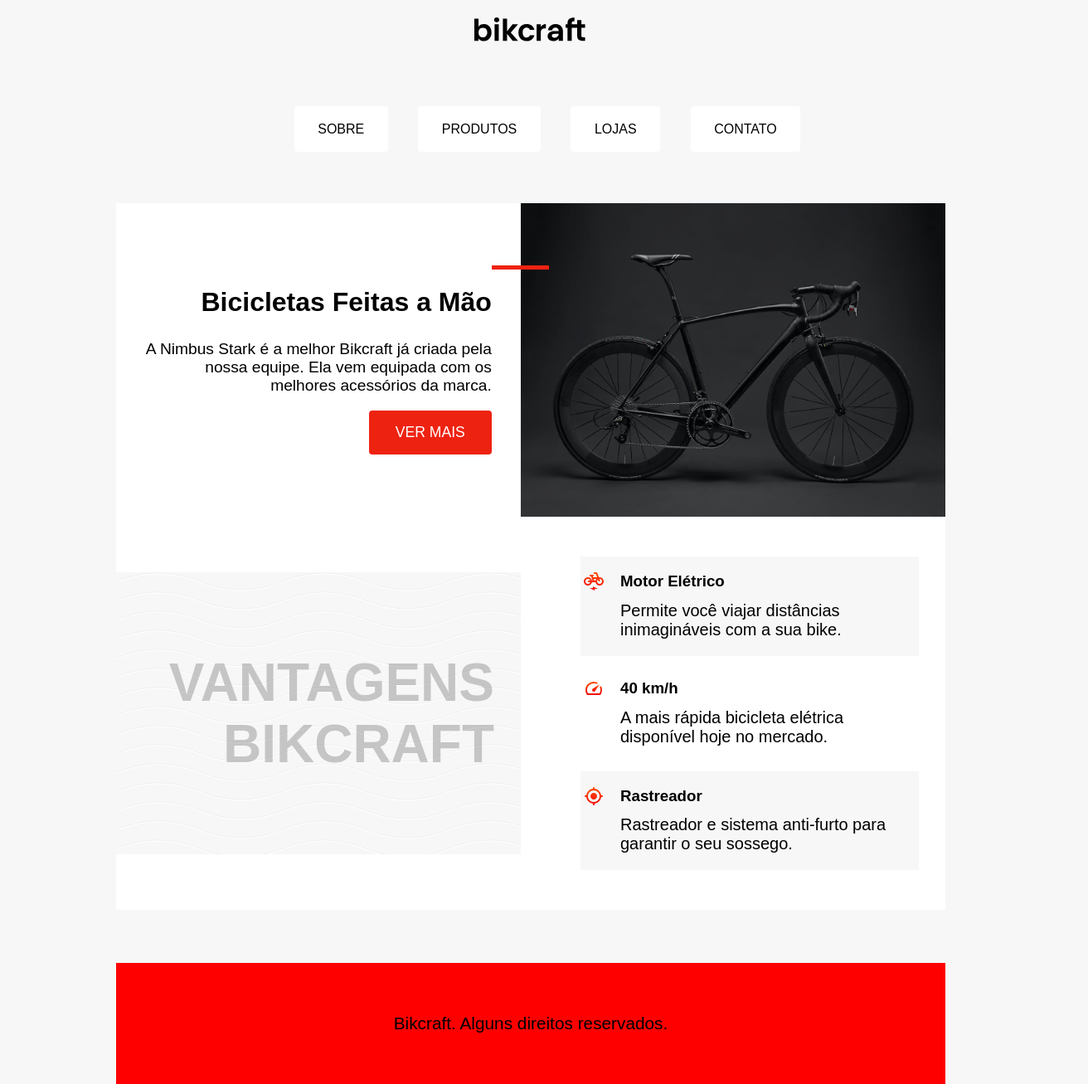
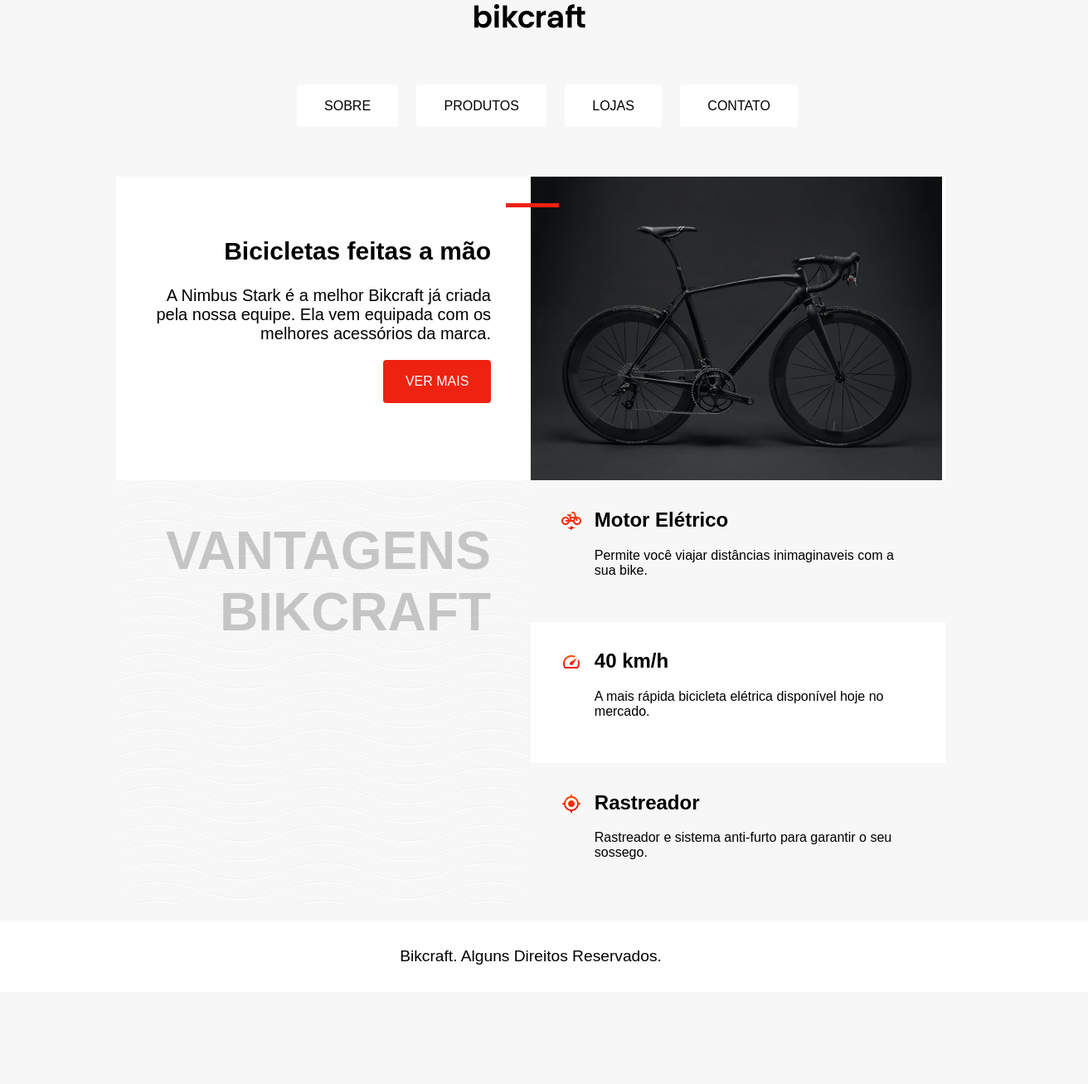
Before and after one commit to hbandeira/Bikcraft-Project, a plain HTML site: page main/index.html in a window 1280 px wide. Shown: the part 29-1336 px from the top of the page at 83% size, 1312 px wide, since content can reach past the window. After the commit the page ends 1225 px from the top, so only its background shows below. Drawn offline with Linux system fonts and the light colour scheme.

Commit message:
Add-general-updated-code

```diff
--- /dev/null
+++ b/main/css/colors.css
@@ -0,0 +1,7 @@
+body {
+    --main-bg-color: #f7f7f7;
+    --main-items-color: #fff;
+    --link-items-color: #000;
+    --red-color: #ee2211;
+    --advantages-color: rgba(0, 0, 0, 0.2);
+}
--- /dev/null
+++ b/main/css/navigation.css
@@ -0,0 +1,26 @@
+.header_logo {
+    margin-top: 2rem;
+    margin-bottom: 3rem;
+}
+
+.navigation__list {
+    display: flex;
+    align-items: center;
+    gap: 1.4rem;
+    list-style: none;
+    justify-content: center;
+    text-transform: uppercase;
+}
+
+.navigation__list-item a {
+    text-decoration: none;
+    color: var(--link-items-color);
+    background-color: var(--main-items-color);
+    padding: 1rem 2rem;
+    border-radius: 4px;
+    border: 1px solid transparent;
+}
+
+.navigation__list-item a:hover {
+    border: 1px solid var(--red-color)
+}
--- /dev/null
+++ b/main/css/reset.css
@@ -0,0 +1,13 @@
+body {
+    margin: 0;
+    padding: 0;
+    border: 0;
+    font: inherit;
+    text-decoration: none;
+    display: grid;
+    align-items: center;
+    gap: 1.25rem;
+    background-color: var(--main-bg-color);
+    justify-items: center;
+    font-family: Arial;
+}
--- /dev/null
+++ b/main/css/section.css
@@ -0,0 +1,106 @@
+section {
+    display: grid;
+    grid-template-columns: 1fr 1fr;
+    margin-top: 2.5rem;
+    max-width: 62.5rem;
+    background-color: var(--main-items-color);
+}
+
+
+.section_1 {
+    text-align: right;
+    padding: 3rem;
+    position: relative;
+}
+
+.section_1>h2 {
+    font-size: 30px;
+}
+
+.section_1>p {
+    font-size: 20px;
+}
+
+
+.section_1::before {
+    content: '';
+    display: block;
+    width: 4rem;
+    height: 0.3rem;
+    background-color: var(--red-color);
+    position: absolute;
+    margin-left: 26.4rem;
+    margin-top: -1rem;
+}
+
+/*button styling*/
+
+.section_1>button {
+    text-transform: uppercase;
+    padding: 1rem 1.6rem;
+    background-color: var(--red-color);
+    color: var(--main-items-color);
+    border: 1px solid transparent;
+    cursor: pointer;
+    border-radius: 4px;
+    font-size: 1rem;
+}
+
+/* styling bike picture */
+
+.section_2 {
+    width: 31rem;
+}
+
+/* styling 3rd cell from grid */
+
+.section_3 {
+    font-size: 4rem;
+    text-transform: uppercase;
+    text-align: right;
+    padding: 3rem;
+    background-color: var(--main-bg-color);
+    margin: 0px;
+    color: var(--advantages-color);
+    background-image: url(/main/images/onda.svg);
+}
+
+/* styling 4th cell from grid */
+
+.section_4 {
+    background-color: var(--main-items-color);
+    /* padding: 2rem; */
+}
+
+.section_4-list {
+    display: grid;
+    grid-template-columns: auto 1fr;
+    gap: 1rem;
+    padding: 2.3rem;
+}
+
+.section_4-list p {
+    grid-column: 2;
+    margin-top: -1rem;
+}
+
+.section_4-list h2 {
+    grid-column: 2;
+    margin-top: -0.2rem;
+}
+
+
+
+.section_4-list:nth-child(odd) {
+    background-color: var(--main-bg-color);
+}
+
+/* styling the footer */
+
+footer {
+    text-align: center;
+    background-color: var(--main-items-color);
+    width: 100%;
+    padding: 2rem;
+    font-size: larger;
+}
--- /dev/null
+++ b/main/css/style.css
@@ -0,0 +1,4 @@
+@import "navigation.css";
+@import "reset.css";
+@import "colors.css";
+@import "section.css";
--- a/main/index.html
+++ b/main/index.html
@@ -5,73 +5,62 @@
   <meta http-equiv="X-UA-Compatible" content="IE=edge">
   <meta name="viewport" content="width=device-width, initial-scale=1.0">
   <title>Bikcraft</title>
-  <link rel="stylesheet" href="./style.css">
+  <link rel="stylesheet" href="/main/css/style.css">
 </head>
 <body>
 
-  <header>
-    <img src="/images/bikcraft.svg" alt="Bikcraft logo">
-  </header>
+    <img class="header_logo" src="/main/images/bikcraft.svg" alt="bikcraft-logo">
 
-  <nav>
-    <ul class="ul-1">
-      <li>
-        <a href="/">Sobre</a>
-        <a href="/">Produtos</a>
-        <a href="/">Lojas</a>
-        <a href="/">Contato</a>
-      </li>
+    <nav class="navigation">
+      <ul class="navigation__list">
+        <li class="navigation__list-item"><a href="#">sobre</a></li>
+        <li class="navigation__list-item"><a href="#">produtos</a></li>
+        <li class="navigation__list-item"><a href="#">lojas</a></li>
+        <li class="navigation__list-item"><a href="#">contato</a></li>
       </ul>
     </nav>
 
+
+
   <section>
 
-      <div class="bloco-1">
-        <span></span>
-        <h1>Bicicletas Feitas a Mão</h1>
-        <p class="p-1">A Nimbus Stark é a melhor Bikcraft já criada pela nossa equipe. Ela vem equipada com os melhores acessórios da marca.</p>
-        <button>Ver mais</button>
+    <div class="section_1">
+      <h2>Bicicletas feitas a mão</h2>
+      <p>A Nimbus Stark é a melhor Bikcraft já criada pela nossa equipe. Ela vem equipada com os melhores acessórios da marca.</p>
+      <button>ver mais</button>
     </div>
 
-      <img class="bloco-2" src="/images/bicicleta.jpg" alt="bicicleta preta">
+    <img class="section_2" src="/main/images/bicicleta.jpg" alt="black-bike">
 
-      <div class="bloco-3"><p>VANTAGENS BIKCRAFT</p></div>
+    <h1 class="section_3">vantagens bikcraft</h1>
 
+    <div class="section_4">
 
-      <div class="bloco-4">
+      <div class="section_4-list">
+        <img src="/main/images/eletrica.svg" alt="mini-bike">
+        <h2>Motor Elétrico</h2>
+        <p>Permite você viajar distâncias inimaginaveis com a sua bike.</p>
+      </div>
 
-        <ul class="ul-2">
+      <div class="section_4-list">
+        <img src="/main/images/velocidade.svg" alt="mini-speedometer">
+        <h2>40 km/h</h2>
+        <p>A mais rápida bicicleta elétrica disponível hoje no mercado.</p>
+      </div>
 
-          <li class="li-1">
-            <img src="/images/eletrica.svg" alt="">
-            <h3>Motor Elétrico</h3>
-            <p>Permite você viajar distâncias inimagináveis com a sua bike.</p>
-          </li>
-
-          <li class="li-1">
-            <img src="/images/velocidade.svg" alt="">
-            <h3>40 km/h</h3>
-            <p>A mais rápida bicicleta elétrica disponível hoje no mercado.</p>
-          </li>
-
-          <li class="li-1">
-            <img src="/images/rastreador.svg" alt="">
-            <h3>Rastreador</h2>
-            <p>Rastreador e sistema anti-furto para <br> garantir o seu sossego.</p>
-          </li>
+      <div class="section_4-list">
+        <img src="/main/images/rastreador.svg" alt="mini-tracker">
+        <h2>Rastreador</h2>
+        <p>Rastreador e sistema anti-furto para garantir o seu sossego.</p>
+      </div>
 
     </div>
 
   </section>
 
-    <footer class="rodape">
-      <p>Bikcraft. Alguns direitos reservados.</p>
-    </footer>
+  <footer>Bikcraft. Alguns Direitos Reservados.</footer>
 
 </body>
 
 
-
-
-
 </html>
--- a/main/style.css
+++ /dev/null
@@ -1,152 +0,0 @@
-body {
-  margin: 0;
-  display: grid;
-  align-items: center;
-  gap: 1rem;
-  justify-content: center;
-  background: #f7f7f7;
-  font-family: Arial;
-}
-
-header {
-  display: flex;
-  justify-content: center;
-  margin-top: 2rem;
-  padding: 1rem;
-}
-
-nav {
-  display: flex;
-  justify-content: center;
-  margin-top: 3rem;
-}
-
-li {
-  list-style: none;
-}
-
-a {
-  text-decoration: none;
-  text-transform: uppercase;
-  color: #000;
-  margin: 1rem;
-  padding: 1rem 1.6rem;
-  background: #fff;
-  border-radius: 4px;
-  border: 3px solid transparent;
-}
-
-li a:hover {
-  border: 3px solid #ee2211;
-}
-
-section {
-  max-width: 62.5rem;
-  display: grid;
-  justify-content: center;
-  align-items: center;
-  grid-template-columns: repeat(2, 1fr);
-  margin-top: 3rem;
-  background: #fff;
-  max-width: 62.5rem;
-}
-
-.bloco-1 {
-  text-align: right;
-  padding: 2.2rem;
-  position: relative;
-}
-
-
-span {
-  width: 4rem;
-  height: 0.3rem;
-  color: #ee2211;
-  background: #ee2211;
-  display: inline-block;
-  position: absolute;
-  padding-left: 5px;
-}
-
-h1 {
-  font-size: 2rem;
-}
-
-.p-1 {
-  font-size: 1.2rem;
-  text-align: right;
-}
-
-button {
-  padding: 1rem 2rem;
-  text-transform: uppercase;
-  background: #ee2211;
-  color: #fff;
-  border-radius: 0.25rem;
-  border: none;
-  font-size: 1.1rem;
-  cursor: pointer;
-}
-
-button:hover {
-  background-color:#6e0808;
-  transition: 0.2s;
-}
-
-.bloco-2 {
-  width: 32rem;
-}
-
-.bloco-3 {
-  font-size: 4rem;
-  text-align: right;
-  padding: 2rem;
-  color:rgba(0, 0, 0, 0.2);
-  font-weight: bold;
-  background: #f7f7f7;
-  background-image: url(/images/onda.svg);
-}
-
-.bloco-4 {
-  background: #fff;
-  padding: 2rem;
-}
-
-.li-1 {
-  display: grid;
-  grid-template-columns: auto 1fr;
-  gap: 10px 20px;
-  margin-bottom: 10px;
-  border-left: 4px solid transparent;
-}
-
-.li-1 p {
-  grid-column: 2;
-}
-
-.li-1:hover {
-  border-left: 4px solid #ee2211;
-}
-
-.ul-2 img {
-  margin-top: 1.1rem;
-}
-
-.ul-2 p {
-  margin-top: -1rem;
-  font-size: 20px;
-}
-
-li:nth-child(odd){
-  background: #f7f7f7;
-}
-
-.rodape {
-  display: grid;
-  text-align: center;
-  background: red;
-  font-size: 1.3rem;
-  padding: 2.5rem;
-  margin-top: 3rem;
-  box-sizing: border-box;
-}
```
Lines whose indentation alone changed are shown as unchanged.
